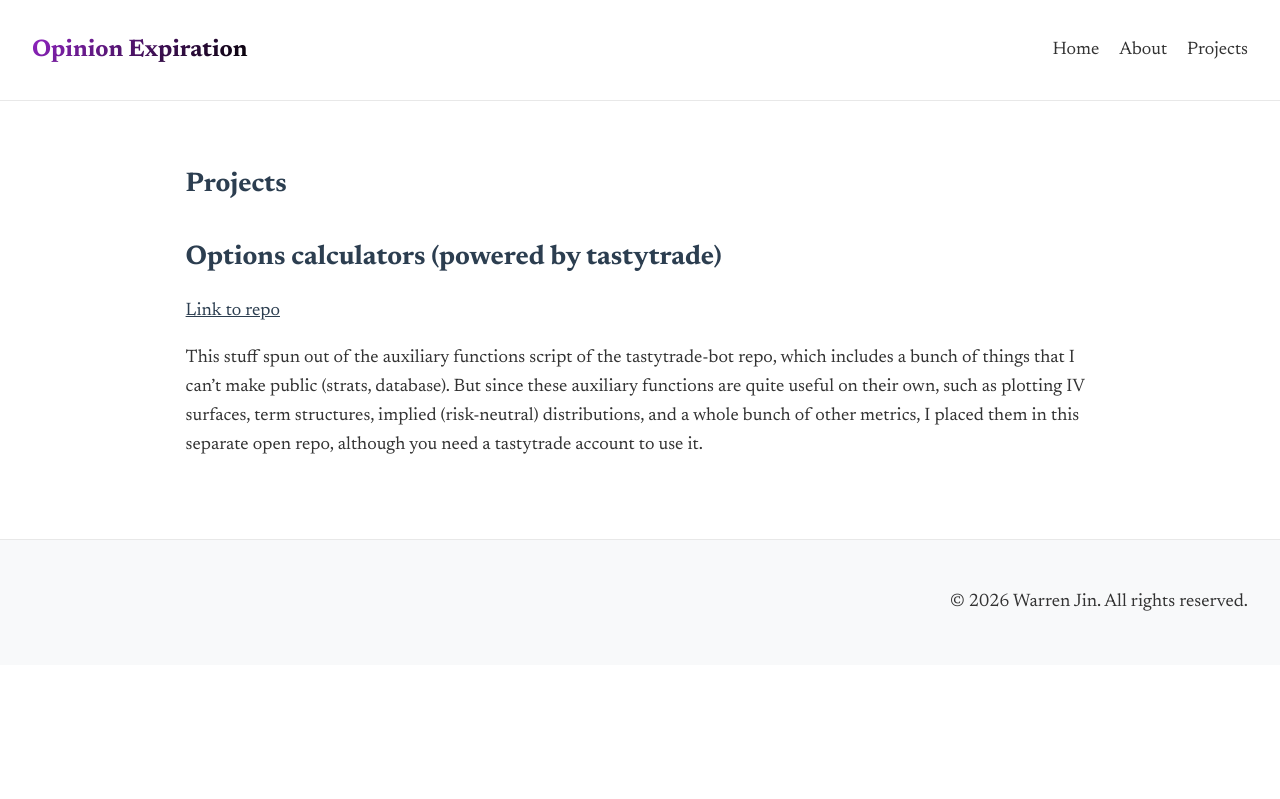
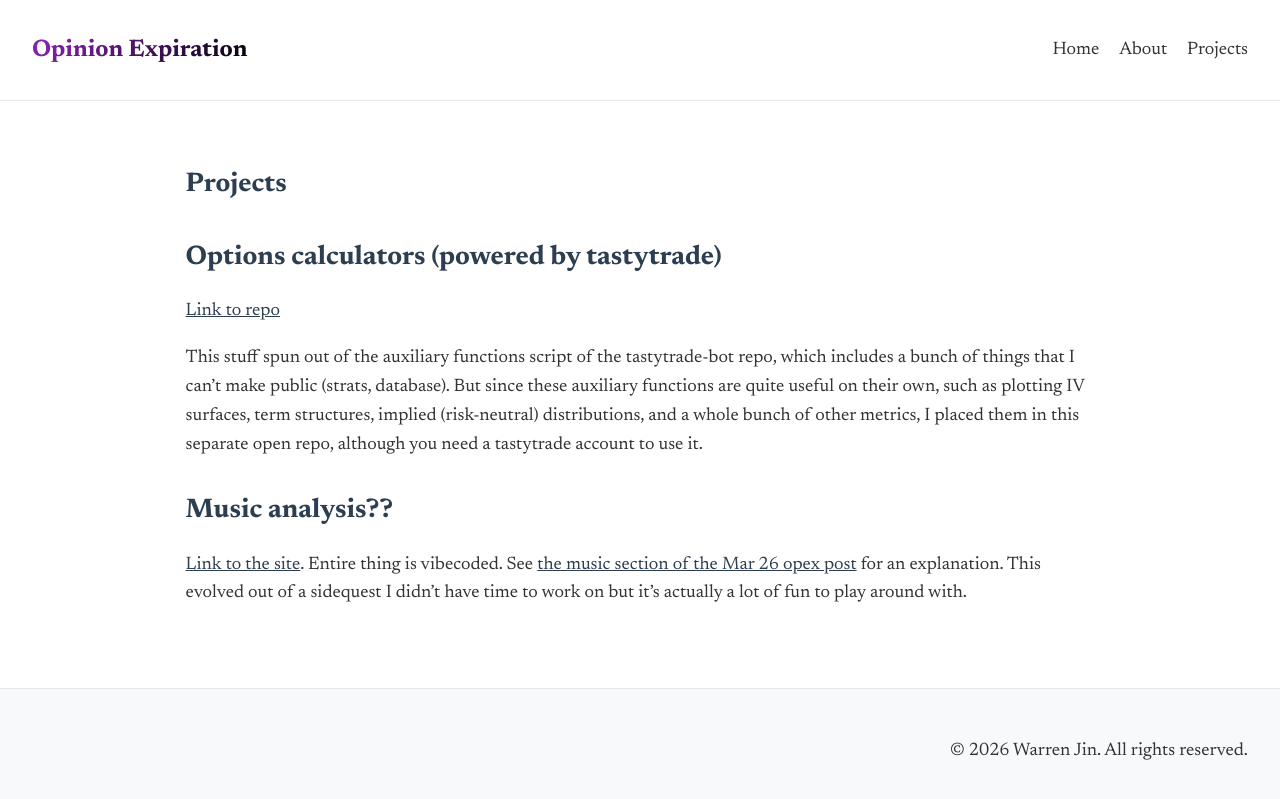
Before and after one commit to warrenjch/warrenjch.github.io, a Jekyll site: the page built from projects.markdown, in a window 1280 px wide. Shown: the top 799 px of the page. Built offline with Jekyll 4.4.1, drawn with Linux system fonts in a browser that asks for light colours.

Commit message:
changes to about

```diff
--- a/about.markdown
+++ b/about.markdown
@@ -3,6 +3,8 @@
 title: About
 permalink: /about/
 ---
+
+## About the blog
 
 Opinion Expiration is written by Warren Jin.
 
@@ -12,4 +14,8 @@
 
 I also aim to write a summary post every 3 months because that is a good amount of time to reflect on the things I have thought about and to condense them into prose. Because it happens every quarter, it will be called the quarterly opex.
 
+## About me
+
+I am quite fond of using options to express degenerate bets.
+
 My Github: [<u>{{ site.github_username }}</u>](https://github.com/{{ site.github_username }}){: .page-link target="_blank"}
--- a/projects.markdown
+++ b/projects.markdown
@@ -9,3 +9,7 @@
 [<u>Link to repo</u>]({{"https://github.com/warrenjch/tastytrade-calculator"}}){: .page-link target="_blank"}
 
 This stuff spun out of the auxiliary functions script of the tastytrade-bot repo, which includes a bunch of things that I can't make public (strats, database). But since these auxiliary functions are quite useful on their own, such as plotting IV surfaces, term structures, implied (risk-neutral) distributions, and a whole bunch of other metrics, I placed them in this separate open repo, although you need a tastytrade account to use it.
+
+## Music analysis??
+
+[<u>Link to the site</u>](https://musicanalysis.netlify.app/){: .page-link target="_blank"}. Entire thing is vibecoded. See [<u>the music section of the Mar 26 opex post</u>]({{ "/2026/04/07/mar-26-quarterly-opex.html#music" | relative_url }}){: .page-link target="_blank"} for an explanation. This evolved out of a sidequest I didn't have time to work on but it's actually a lot of fun to play around with.
```
